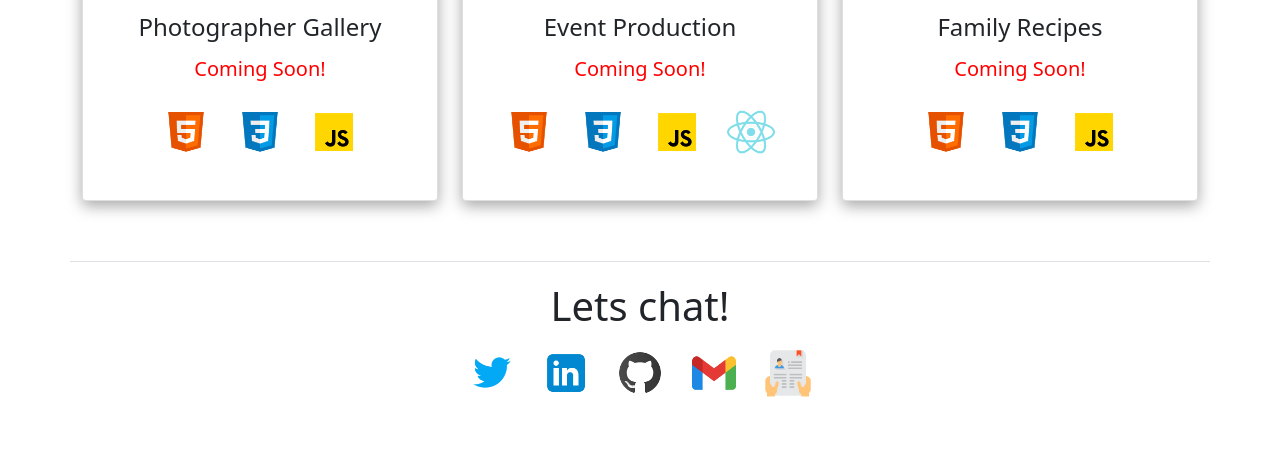
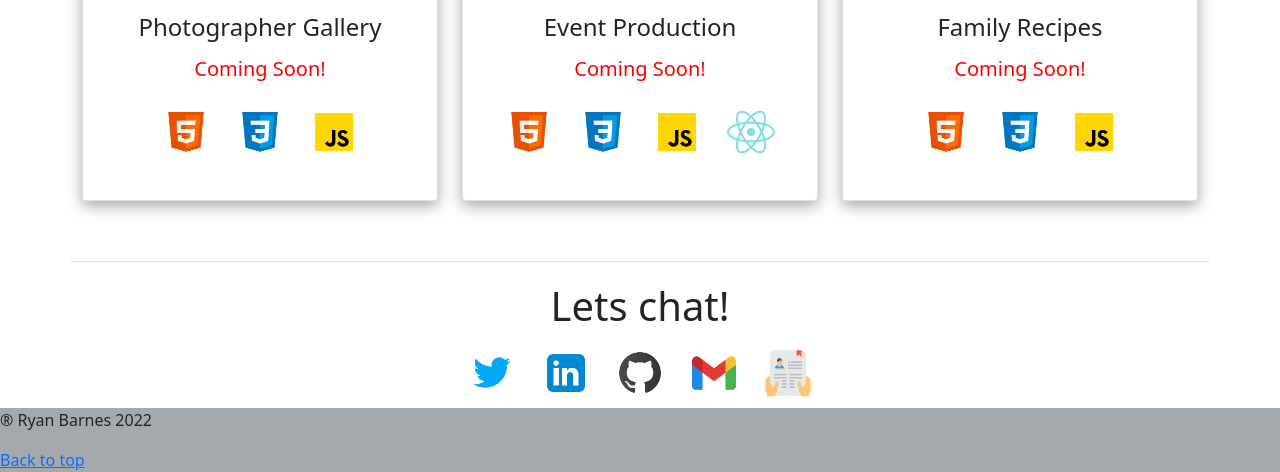
Before and after one commit to rbarnesokc/rbarnesokc.github.io, a plain HTML site: page index.html in a window 1280 px wide. Shown: the part 2965-3437 px from the top of the page. Before the commit the page ends 3373 px from the top, so only its background shows below. Drawn offline with nearby package versions, Linux system fonts and the light colour scheme.

Commit message:
pic upload

```diff
--- a/css/style.css
+++ b/css/style.css
@@ -99,8 +99,8 @@ h1 {
 } */
 /* footer styling */
 #footer {
-    background-color: #808080;
-    text-align: center;
+    background-color: #A4A9AD;
+    /* text-align: center; */
 }
 
 .logo {
--- a/index.html
+++ b/index.html
@@ -278,8 +278,9 @@
     </section>
 
     <footer id="footer">
-        <div class="container-fluid">
-
+        <!-- <div class="container-fluid"> -->
+        <p> &reg; Ryan Barnes 2022</p>
+        <a href="#top"><img src="" />Back to top</a>
         </div>
     </footer>
 
```
